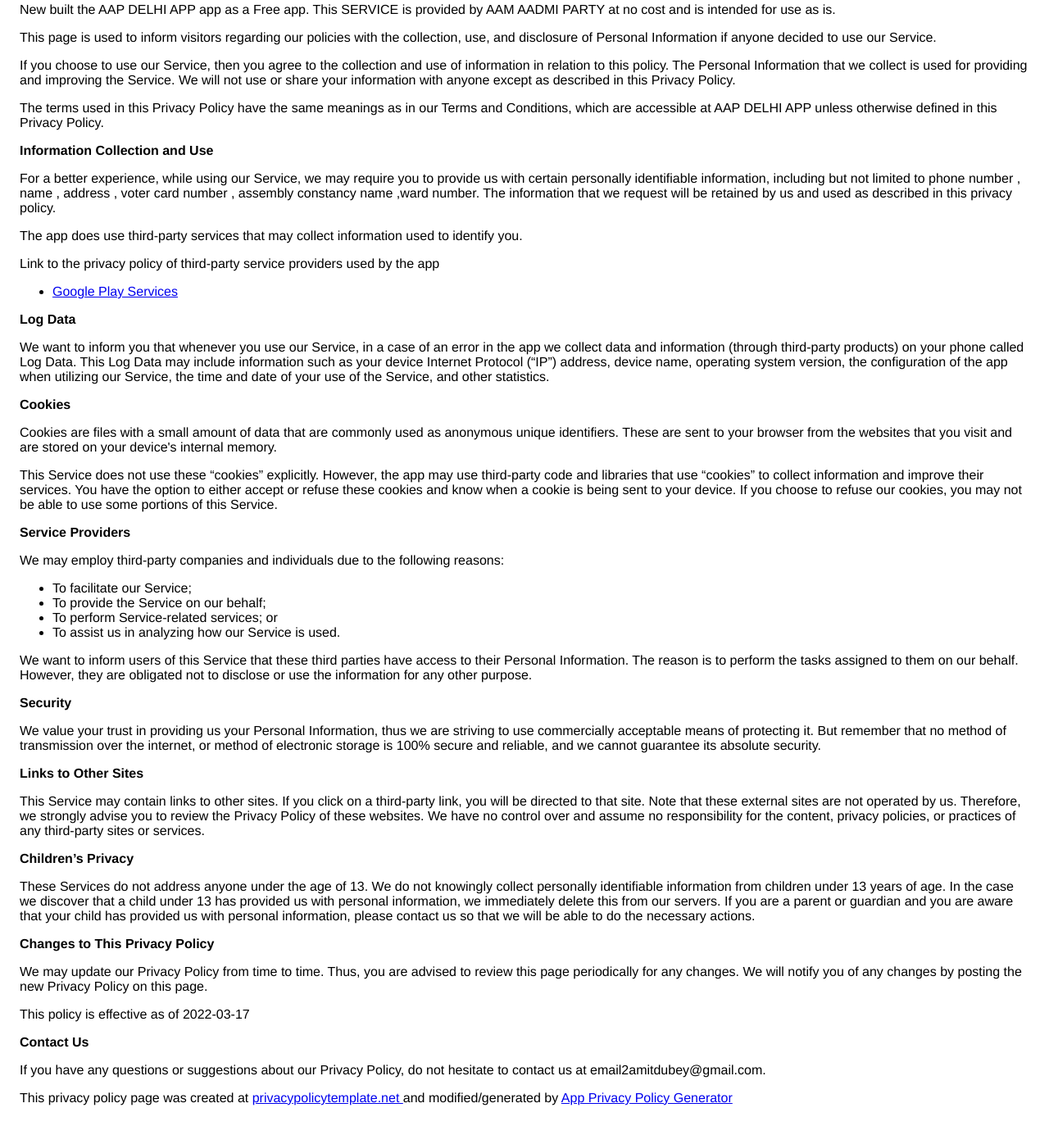
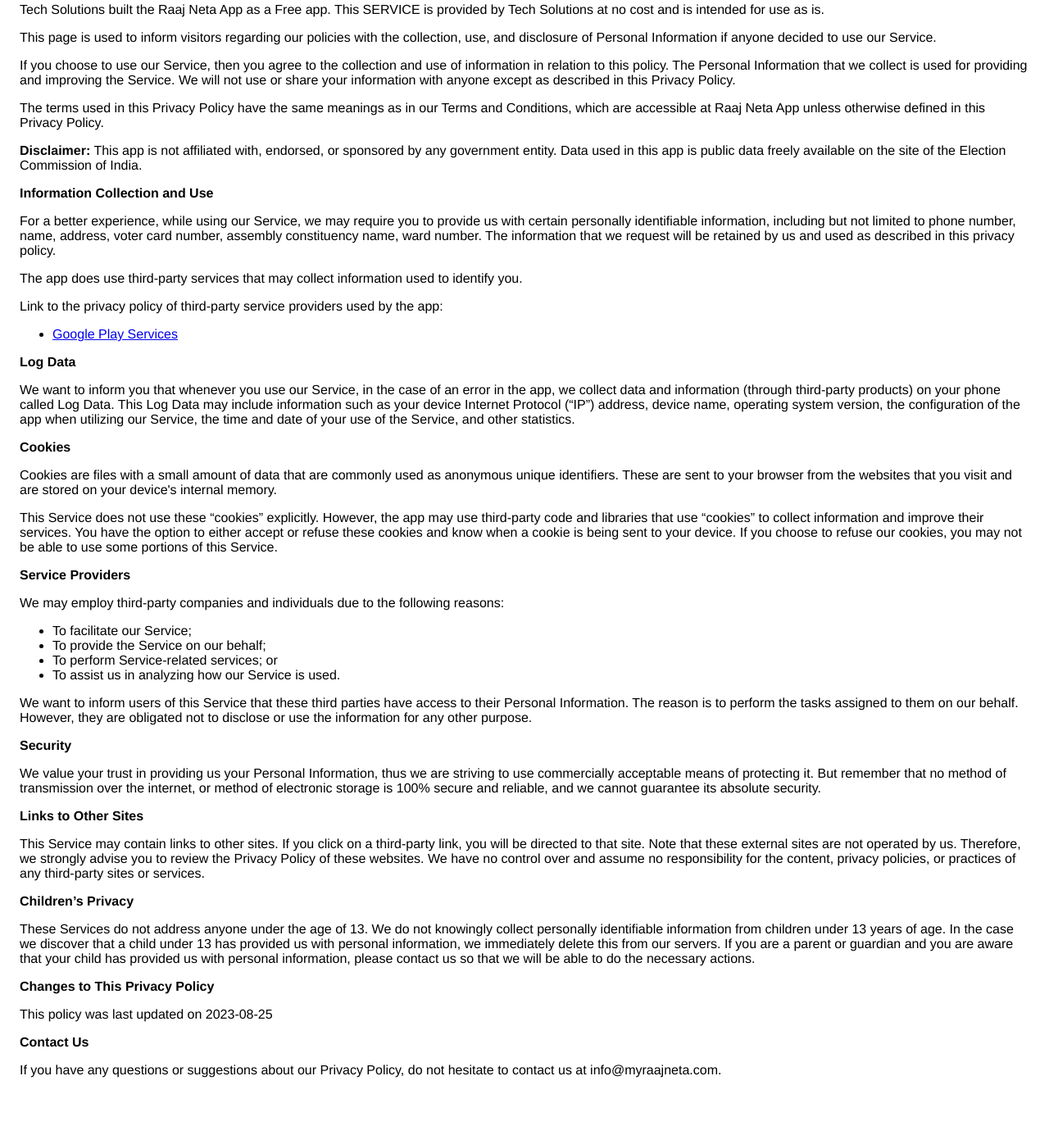
Before and after one commit to raajneta/privacy-policy-android, a plain HTML site: page index.html in a window 1280 px wide. Shown: the part 55-1440 px from the top of the page at 82% size. After the commit the page ends 1410 px from the top, so only its background shows below. Drawn offline with Linux system fonts and the light colour scheme.

Commit message:
Update index.html

```diff
--- a/index.html
+++ b/index.html
@@ -13,9 +13,9 @@
   </head>
   <body>
     <strong>Privacy Policy</strong>
-    <p>
-      New built the AAP DELHI APP app as a Free app. This SERVICE is
-      provided by AAM AADMI PARTY at no cost and is intended for use as is.
+     <p>
+        Tech Solutions built the Raaj Neta App as a Free app. This SERVICE is
+        provided by Tech Solutions at no cost and is intended for use as is.
     </p>
     <p>
       This page is used to inform visitors regarding our policies with the
@@ -31,16 +31,23 @@
     </p>
     <p>
       The terms used in this Privacy Policy have the same meanings as in our
-      Terms and Conditions, which are accessible at AAP DELHI APP unless
+      Terms and Conditions, which are accessible at Raaj Neta App unless
       otherwise defined in this Privacy Policy.
     </p>
+
+    <p>
+      <strong>Disclaimer:</strong> This app is not affiliated with, endorsed, or
+      sponsored by any government entity. Data used in this app is public data
+      freely available on the site of the Election Commission of India.
+    </p>
+
     <p><strong>Information Collection and Use</strong></p>
     <p>
       For a better experience, while using our Service, we may require you to
       provide us with certain personally identifiable information, including but
-      not limited to phone number , name , address , voter card number ,
-      assembly constancy name ,ward number. The information that we request will
-      be retained by us and used as described in this privacy policy.
+      not limited to phone number, name, address, voter card number, assembly
+      constituency name, ward number. The information that we request will be
+      retained by us and used as described in this privacy policy.
     </p>
     <div>
       <p>
@@ -49,7 +56,7 @@
       </p>
       <p>
         Link to the privacy policy of third-party service providers used by the
-        app
+        app:
       </p>
       <ul>
         <li>
@@ -60,19 +67,19 @@
             >Google Play Services</a
           >
         </li>
-        <!----><!----><!----><!----><!----><!----><!----><!----><!----><!----><!----><!----><!----><!----><!----><!----><!----><!----><!----><!----><!----><!----><!----><!----><!----><!----><!---->
       </ul>
     </div>
     <p><strong>Log Data</strong></p>
     <p>
-      We want to inform you that whenever you use our Service, in a case of an
-      error in the app we collect data and information (through third-party
+      We want to inform you that whenever you use our Service, in the case of an
+      error in the app, we collect data and information (through third-party
       products) on your phone called Log Data. This Log Data may include
       information such as your device Internet Protocol (“IP”) address, device
       name, operating system version, the configuration of the app when
       utilizing our Service, the time and date of your use of the Service, and
       other statistics.
     </p>
+
     <p><strong>Cookies</strong></p>
     <p>
       Cookies are files with a small amount of data that are commonly used as
@@ -135,31 +142,11 @@
     </div>
     <!---->
     <p><strong>Changes to This Privacy Policy</strong></p>
-    <p>
-      We may update our Privacy Policy from time to time. Thus, you are advised
-      to review this page periodically for any changes. We will notify you of
-      any changes by posting the new Privacy Policy on this page.
-    </p>
-    <p>This policy is effective as of 2022-03-17</p>
+    <p>This policy was last updated on 2023-08-25</p>
     <p><strong>Contact Us</strong></p>
     <p>
-      If you have any questions or suggestions about our Privacy Policy, do not
-      hesitate to contact us at email2amitdubey@gmail.com.
-    </p>
-    <p>
-      This privacy policy page was created at
-      <a
-        href="https://privacypolicytemplate.net"
-        target="_blank"
-        rel="noopener noreferrer"
-        >privacypolicytemplate.net </a
-      >and modified/generated by
-      <a
-        href="https://app-privacy-policy-generator.nisrulz.com/"
-        target="_blank"
-        rel="noopener noreferrer"
-        >App Privacy Policy Generator</a
-      >
+        If you have any questions or suggestions about our Privacy Policy, do not
+        hesitate to contact us at info@myraajneta.com.
     </p>
   </body>
 </html>
```
